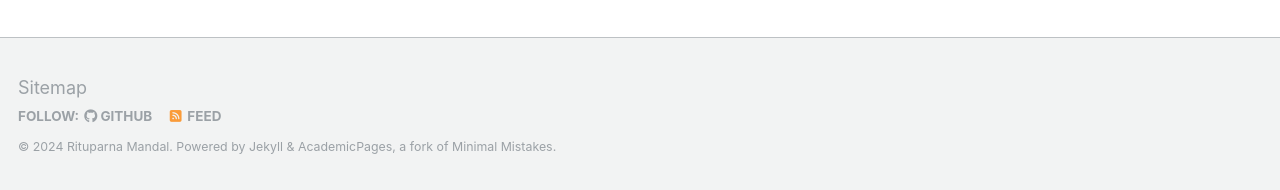
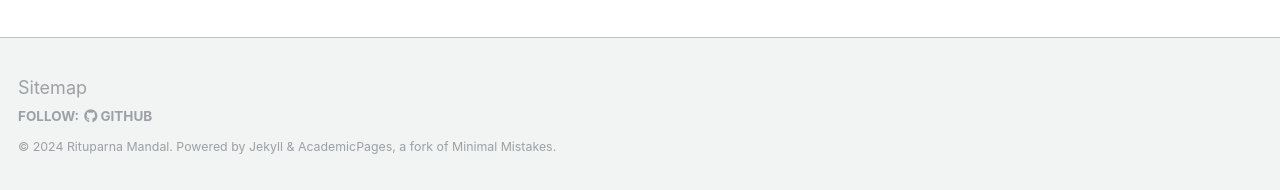
Before and after one commit to m-rit/m-rit.github.io, a Jekyll site: the page built from _pages/about.md, in a window 1280 px wide and 1032 px high. Shown: the part 839-1029 px from the top of the window. Built offline with Jekyll 4.4.1, drawn with Linux system fonts in a browser that asks for light colours.

Commit message:
Update _config.yml

```diff
--- a/_config.yml
+++ b/_config.yml
@@ -8,7 +8,7 @@
 
 # Basic Site Settings
 locale                   : "en-US"
-title                    : "Home"
+title                    : "RITUPARNA MANDAL"
 title_separator          : "-"
 name                     : &name "Rituparna Mandal"
 description              : &description ""
@@ -106,7 +106,7 @@ staticman:
       options:
         format           : "iso8601" # "iso8601" (default), "timestamp-seconds", "timestamp-milliseconds"
 atom_feed:
-  hide                   : false     # change to true to hide the RSS feed in the footer
+  hide                   : true     # change to true to hide the RSS feed in the footer
   path                   : # blank (default) uses feed.xml
 
 
```
